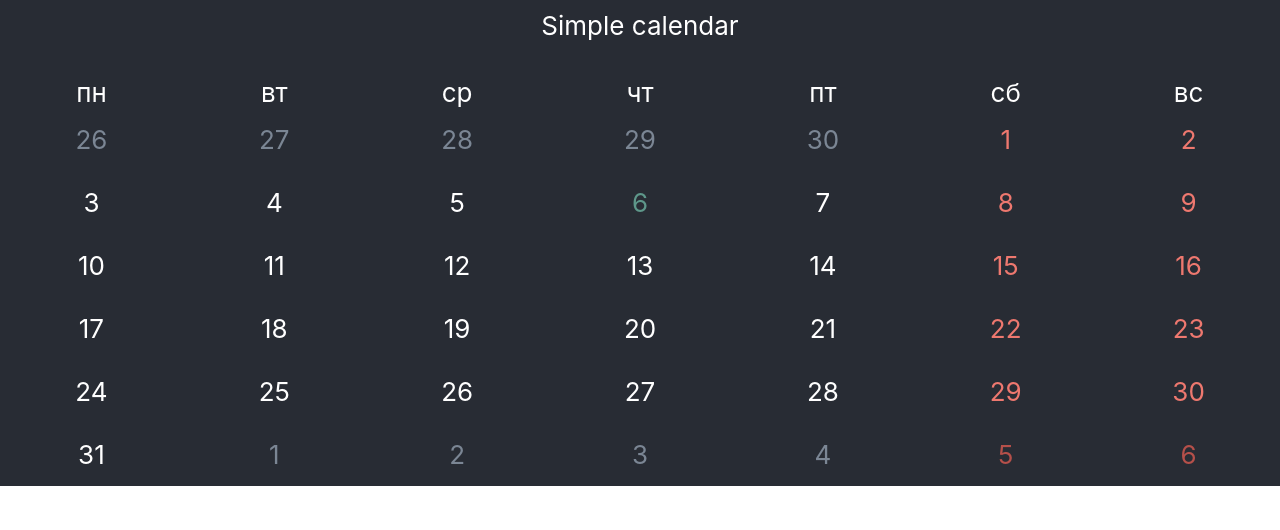
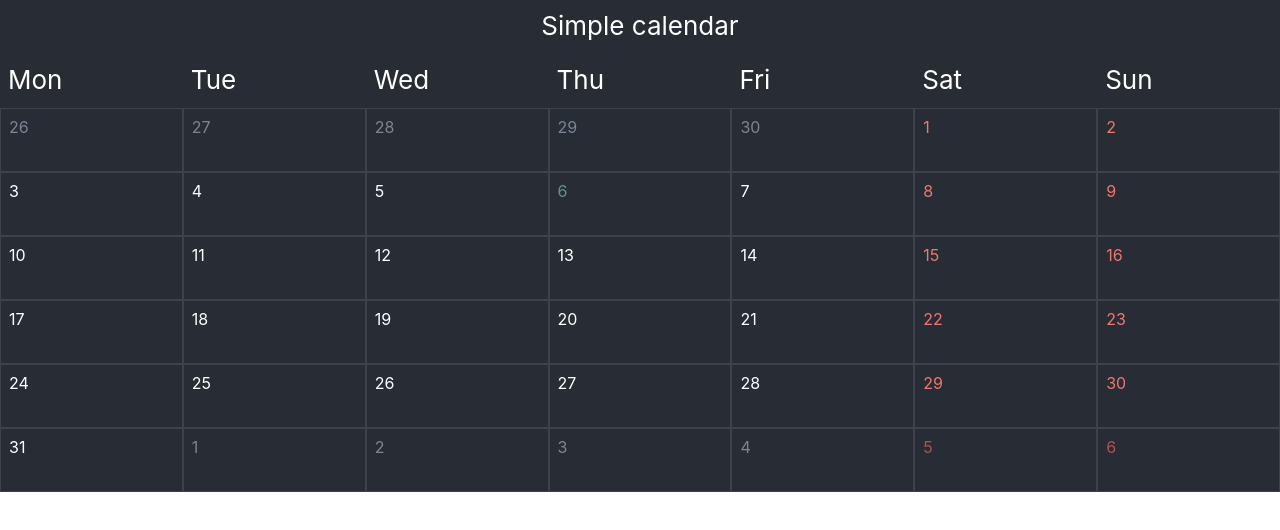
Before and after one commit to vsmobi/smpl-react-calendar, a React (Create React App) app: page / in a window 1280 px wide. Shown: the top 530 px of the page. Built offline with nearby package versions, Linux system fonts and the light colour scheme.

Commit message:
feat: update date-fns, locale as property

```diff
--- a/package.json
+++ b/package.json
@@ -4,7 +4,8 @@
   "private": true,
   "dependencies": {
     "classnames": "^2.2.6",
-    "date-fns": "^1.29.0",
+    "date-fns": "^2.0.0-alpha.25",
+    "prop-types": "^15.6.2",
     "react": "^16.6.3",
     "react-dom": "^16.6.3",
     "react-scripts": "2.1.1"
--- a/src/App.js
+++ b/src/App.js
@@ -8,7 +8,10 @@ class App extends Component {
         return (
             <div className={styles.app}>
                 <header className={styles.header}>Simple calendar</header>
-              <Calendar />
+                <Calendar
+                    locale={navigator.language}
+                    date={new Date()}
+                />
             </div>
         );
     }
--- a/src/components/Calendar/Calendar.js
+++ b/src/components/Calendar/Calendar.js
@@ -1,12 +1,13 @@
 import React, { Component } from 'react';
+import PropTypes from 'prop-types';
 import classnames from 'classnames';
-import { getDayOfTheWeekTitles, getMonthDays } from '../../utils';
+import { getDaysOfTheWeek, getMonthDates } from '../../utils';
 import styles from './Calendar.module.css';
 
 class Calendar extends Component {
 
     getDayStyle(day) {
-        const dayStyle = [styles.day];
+        const dayStyle = [styles.dateContainer, styles.item];
 
         if (day.isToday) {
             dayStyle.push(styles.today)
@@ -17,33 +18,37 @@ class Calendar extends Component {
         }
 
         if (day.isNotInThisMonth) {
-            dayStyle.push(styles.notCurrentMonth)
+            dayStyle.push(styles.notThisMonth)
         }
 
         return classnames(dayStyle);
     }
 
     render() {
-        const today = new Date();
-        const weekDayTitles = getDayOfTheWeekTitles(today);
-        const monthDays = getMonthDays(today);
+        const daysOfTheWeek = getDaysOfTheWeek(this.props.date, this.props.locale);
+        const monthDates = getMonthDates(this.props.date);
 
         return (
             <div className={styles.calendar}>
-                <div className={styles.weekDayTitles}>
-                    {weekDayTitles.map(weekDayTitle => {
+                <div className={styles.daysOfTheWeekContainer}>
+                    {daysOfTheWeek.map(dayOfTheWeek => {
                         return (
-                            <div key={weekDayTitle} className={styles.weekDayTitle}>
-                                {weekDayTitle}
+                            <div key={dayOfTheWeek} className={classnames(styles.item, styles.dayOfTheWeek)}>
+                                {dayOfTheWeek}
                             </div>
                         );
                     })}
                 </div>
                 <div className={styles.month}>
-                    {monthDays.map((day, index) => {
+                    {monthDates.map((day, index) => {
                         return (
                             <div key={`${day}${index}`} className={this.getDayStyle(day)}>
-                                {day.date}
+                                <div className={styles.date}>
+                                    {day.date}
+                                </div>
+                                <div className={styles.activities}>
+                                    {day.info}
+                                </div>
                             </div>
                         );
                     })}
@@ -53,4 +58,9 @@ class Calendar extends Component {
     }
 }
 
+Calendar.propTypes = {
+    locale: PropTypes.string,
+    date: PropTypes.instanceOf(Date)
+};
+
 export default Calendar;
--- a/src/components/Calendar/Calendar.module.css
+++ b/src/components/Calendar/Calendar.module.css
@@ -1,14 +1,19 @@
 .calendar {
-    display: inline;
 }
 
-.weekDayTitles {
+.item {
+    display: flex;
+    flex: 1 1 14%;
+    box-sizing: border-box;
+}
+
+.daysOfTheWeekContainer {
     display: flex;
 }
 
-.weekDayTitle {
-    flex: 1 1 14%;
-    padding: 2vmax 0 0;
+.dayOfTheWeek {
+    justify-content: flex-start;
+    padding: 1vmax 1vmin;
     font-size: calc(10px + 2vmin);
     color: #fff;
     background-color: #282c34;
@@ -19,19 +24,21 @@
     flex-wrap: wrap;
 }
 
-.day {
-    flex: 1 1 14%;
-    padding: 2vmin 0;
-    font-size: calc(10px + 2vmin);
+.dateContainer {
+    flex-direction: column;
+    align-items: flex-start;
+    height: 8vmin;
+    padding: 1vmin;
+    cursor: pointer;
+    font-size: calc(8px + 2vmin);
     color: #fff;
     background-color: #282c34;
-    cursor: pointer;
+    border: 1px solid rgba(255, 255, 255, 0.1);
 }
 
-.day:hover {
+.dateContainer:hover {
+    color: #282c34;
     background-color: #eee;
-    color: #282c34;
-
 }
 
 .today {
@@ -42,10 +49,29 @@
     color: #EE786F;
 }
 
-.notCurrentMonth{
+.notThisMonth {
     color: #7B8694;
 }
 
-.weekend.notCurrentMonth {
+.weekend.notThisMonth {
     color: #B5504A;
 }
+
+.date {
+}
+
+.activities {
+    display: none;
+    font-size: 2vmin;
+}
+
+@media screen and (min-width: 900px) {
+
+    .activities {
+        display: block;
+    }
+
+    .dateContainer {
+        font-size: 2vmin;
+    }
+}
--- a/src/utils/getDayOfTheWeekTitles.js
+++ b/src/utils/getDaysOfTheWeek.js
@@ -1,17 +1,17 @@
 import { startOfWeek, addDays } from 'date-fns';
 
-function getWeekDayTitle(date) {
-    return new Intl.DateTimeFormat('ru', {
+function getWeekDayTitle(date, locale) {
+    return new Intl.DateTimeFormat(locale, {
         weekday: 'short'
     }).format(date);
 }
 
-export default function getDayOfTheWeekTitles(date) {
+export default function getDaysOfTheWeek(date, locale) {
     const weekDays = [];
     let currentDate = startOfWeek(date, { weekStartsOn: 1 });
 
     for (let i = 0; i < 7; i++) {
-        weekDays.push(getWeekDayTitle(currentDate));
+        weekDays.push(getWeekDayTitle(currentDate, locale));
         currentDate = addDays(currentDate, 1);
     }
 
--- a/src/utils/getMonthDays.js
+++ b/src/utils/getMonthDates.js
@@ -6,34 +6,36 @@ import {
     format,
     startOfMonth,
     endOfMonth,
-    isToday,
-    isThisMonth,
+    isSameDay,
+    isSameMonth,
     isWeekend
 } from 'date-fns';
 
-function createDayItem(date) {
+function createDateItem(date) {
 
-    const dayNumber = format(date, 'D');
+    const dayNumber = format(date, 'd');
+
     return {
         date: dayNumber,
         selected: false,
-        isToday: isToday(date),
-        isNotInThisMonth: !isThisMonth(date),
-        isWeekend: isWeekend(date)
+        isToday: isSameDay(new Date(), date),
+        isNotInThisMonth: !isSameMonth(date, new Date()),
+        isWeekend: isWeekend(date),
+        info: ""
     }
 }
 
-export default function getMonthDays(date) {
-    const days = [];
+export default function getMonthDates(date) {
+    const dates = [];
     const firstDate = startOfMonth(date);
     let currentDate = startOfWeek(firstDate, { weekStartsOn: 1 });
     const lastDayInMonth = endOfMonth(date);
     const lastDate = endOfWeek(lastDayInMonth, { weekStartsOn: 1 });
 
-    do {
-        days.push(createDayItem(currentDate));
+    while (isAfter(lastDate, currentDate)) {
+        dates.push(createDateItem(currentDate));
         currentDate = addDays(currentDate, 1);
-    } while (isAfter(lastDate, currentDate));
+    }
 
-    return days;
+    return dates;
 }
```
Also changed, not shown: src/utils/index.js (+4 -4 lines), 1 other file (tests, documents, lock files or other folders).
